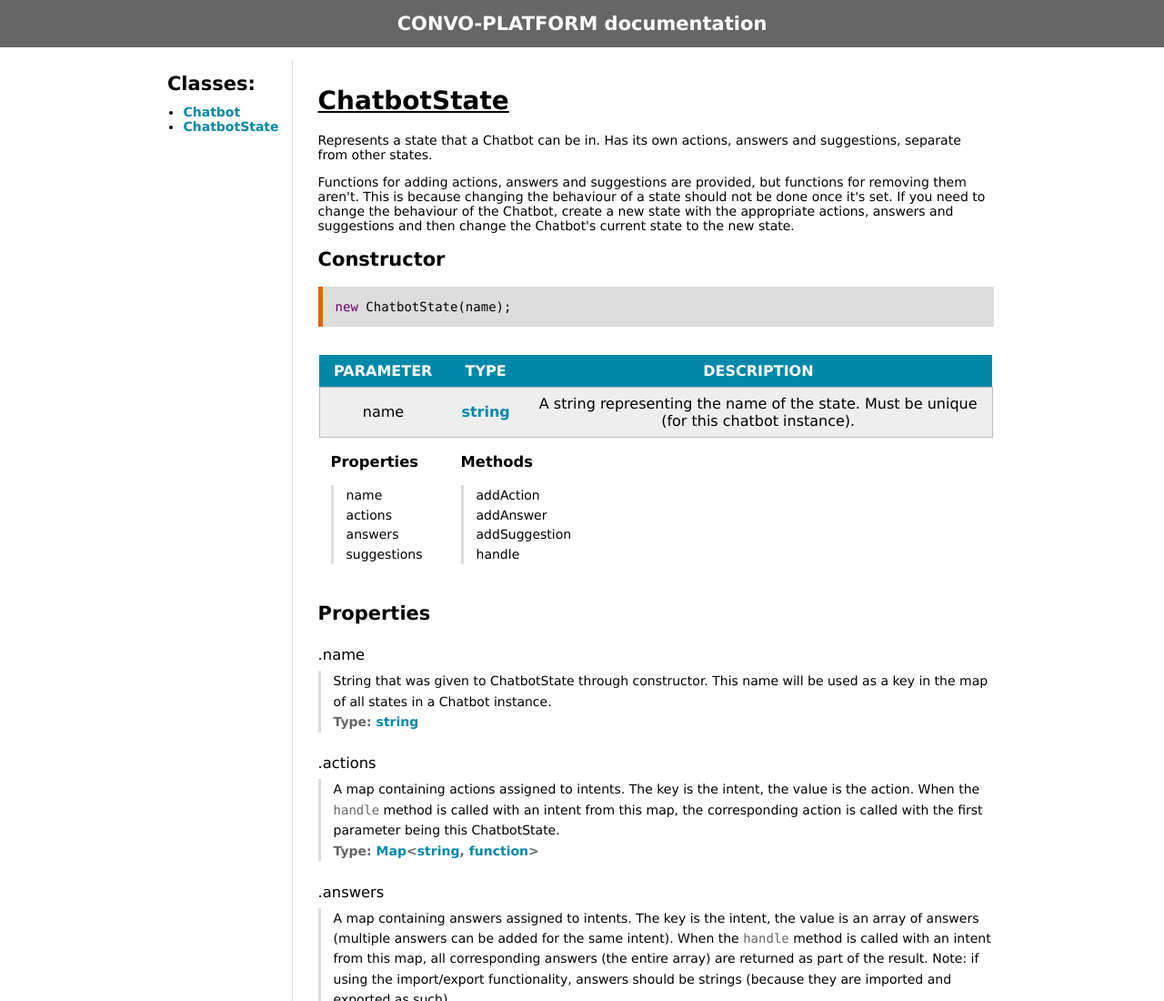
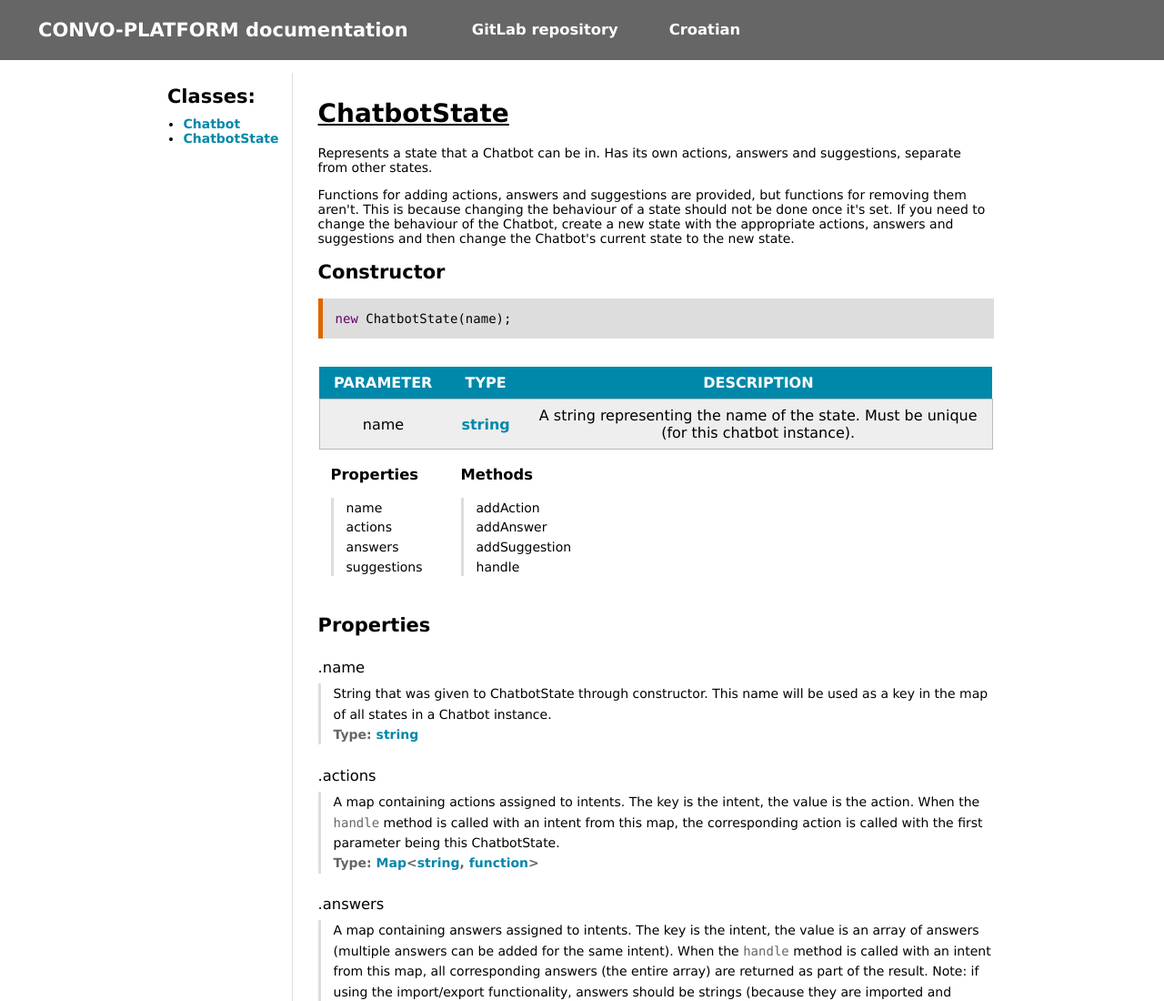
Before and after one commit to Fico35/convo-platform, a website: page docs/en/ChatbotState.html in a window 1280 px wide. Shown: the top 1100 px of the page at 91% size. Drawn offline with Linux system fonts and the light colour scheme.

Commit message:
Added repository link and language switch

```diff
--- a/docs/en/ChatbotState.html
+++ b/docs/en/ChatbotState.html
@@ -8,7 +8,11 @@
         <link rel="stylesheet" type="text/css" href="../styles.css" />
     </head>
     <body>
-        <nav><h2>CONVO-PLATFORM documentation</h2></nav>
+        <nav>
+            <h2>CONVO-PLATFORM documentation</h2>
+            <a href="https://gitlab.com/fb50596/convo-platform"><h3>GitLab repository</h3></a>
+            <a href="../hr/ChatbotState.html"><h3>Croatian</h3></a>
+        </nav>
         <div class="container">
             <nav class="sidebar">
                 <h2>Classes:</h2>
--- a/docs/styles.css
+++ b/docs/styles.css
@@ -19,14 +19,21 @@ body {
 body > nav {
     background-color: var(--dark-gray);
     color: #ffffff;
-    padding: 1em;
+    padding: 0;
     display: flex;
-    justify-content: center;
+    justify-content: flex-start;
     align-items: center;
 }
 
-body > nav > h2 {
+body > nav > h2, body > nav > a {
+    color: #ffffff;
     margin: 0;
+    padding: 0.5em 2em;
+}
+
+body > nav > a:hover {
+    color: #ffffff;
+    background-color: var(--light-gray-darker);
 }
 
 h1 {
```
Also changed, not shown: docs/en/Chatbot.html (+5 -1 lines).
